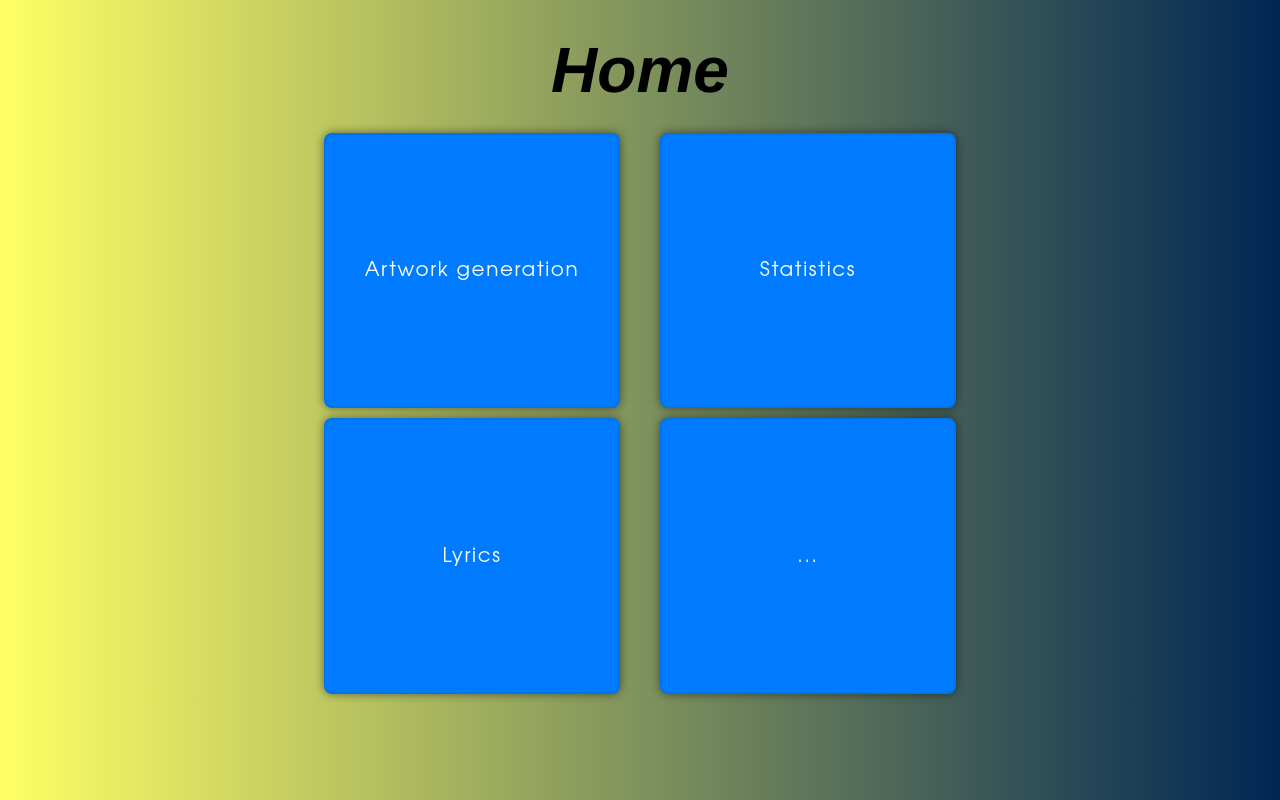
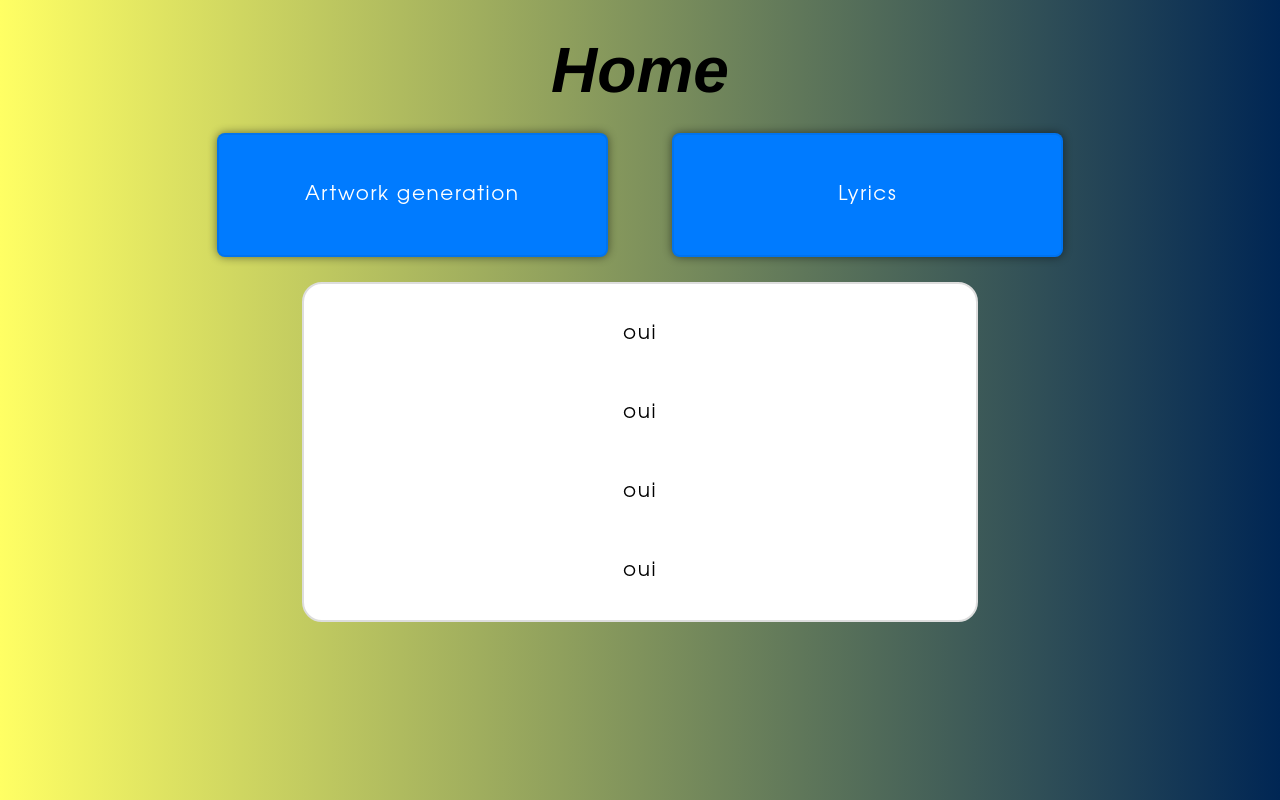
Before and after one commit to Thomas-Fernandes/GTFR-CG, a Flask app: page /home in a window 1280 px wide. Run offline with Flask 3, Linux system fonts and the light colour scheme; some libraries are stand-ins or nearby versions.

Commit message:
adjusting homepage to host stats instead

```diff
--- a/static/styles/download.css
+++ b/static/styles/download.css
@@ -141,12 +141,12 @@ button span:before {
 	transition: 0.3s;
 }
 button span.left:before {
-	left: -20px;
+	left: -32%;
 
 	content: '\00ab'; /* double left arrow character */
 }
 button span.right:before {
-	right: -20px;
+	right: -32%;
 
 	content: '\00bb'; /* double right arrow character */
 }
@@ -162,8 +162,8 @@ button:hover span:before {
 	opacity: 1;
 }
 button:hover span.left:before {
-	left: 0;
+	left: -2%;
 }
 button:hover span.right:before {
-	right: 0;
+	right: -2%;
 }
--- a/static/styles/home.css
+++ b/static/styles/home.css
@@ -1,13 +1,27 @@
 #navbar {
-    width: 50%;
-    margin: 0 auto;
-
-    flex-wrap: wrap;
-    gap: 10px;
+    width: 67%;
 }
 
-button {
-	width: calc(50% - 20px);
-    padding: 20% 0;
+button { /* FIXME arrows on the sides of the buttons aren't well calibrated */
+	width: calc(50% - 32px);
+    padding: 6% 0;
 }
-/* FIXME arrows on the sides of the buttons aren't well calibrated */
+button span.right:before {
+	right: 0;
+
+	content: '\00bb'; /* double right arrow character */
+}
+button:hover span.right:before {
+	right: 5%;
+}
+
+.stats-board {
+    width: 50%;
+
+    margin: 2% auto 0 auto;
+    padding: 1em;
+
+    border: 2px solid #ddd;
+    border-radius: 1rem;
+    background-color: #ffffff;
+}
--- a/static/styles/lyrics.css
+++ b/static/styles/lyrics.css
@@ -1,8 +1,3 @@
-#navbar {
-    width: auto;
-    margin: 0 auto;
-}
-
 .search-form, .lyrics-form {
     justify-content: center;
     align-items: center;
--- a/templates/home.html
+++ b/templates/home.html
@@ -11,10 +11,17 @@
     <span id="top-bot-spacer"></span>
     <h1>Home</h1>
     <div id="navbar">
-        <button onclick="window.location.href='{{ url_for('artworkGeneration') }}'"><span class="left"> Artwork generation</span></button>
-        <button onclick="window.location.href='{{ url_for('statistics') }}'"><span class="right">Statistics </span></button>
-        <button onclick="window.location.href='{{ url_for('lyrics') }}'"><span class="left"> Lyrics</span></button>
-        <button onclick="window.location.href='{{ url_for('home') }}'"><span class="right">... </span></button>
+        <button onclick="window.location.href='{{ url_for('artworkGeneration') }}'"><span class="right">Artwork generation </span></button>
+        <button onclick="window.location.href='{{ url_for('lyrics') }}'"><span class="right">Lyrics </span></button>
+    </div>
+    <div class="stats-board">
+        <p>oui</p>
+        <hr />
+        <p>oui</p>
+        <hr />
+        <p>oui</p>
+        <hr />
+        <p>oui</p>
     </div>
     <span id="top-bot-spacer"></span>
 
--- a/templates/lyrics.html
+++ b/templates/lyrics.html
@@ -11,6 +11,7 @@
     <span class="top-bot-spacer"></span>
     <div id="navbar">
         <button onclick="window.location.href='{{ url_for('home') }}'"><span class="left"> Home</span></button>
+        <button onclick="window.location.href='{{ url_for('artworkGeneration') }}'"><span class="left"> Upload</span></button>
     </div>
     <h1>Lyrics</h1>
     <form method="post" class="search-form">
```
